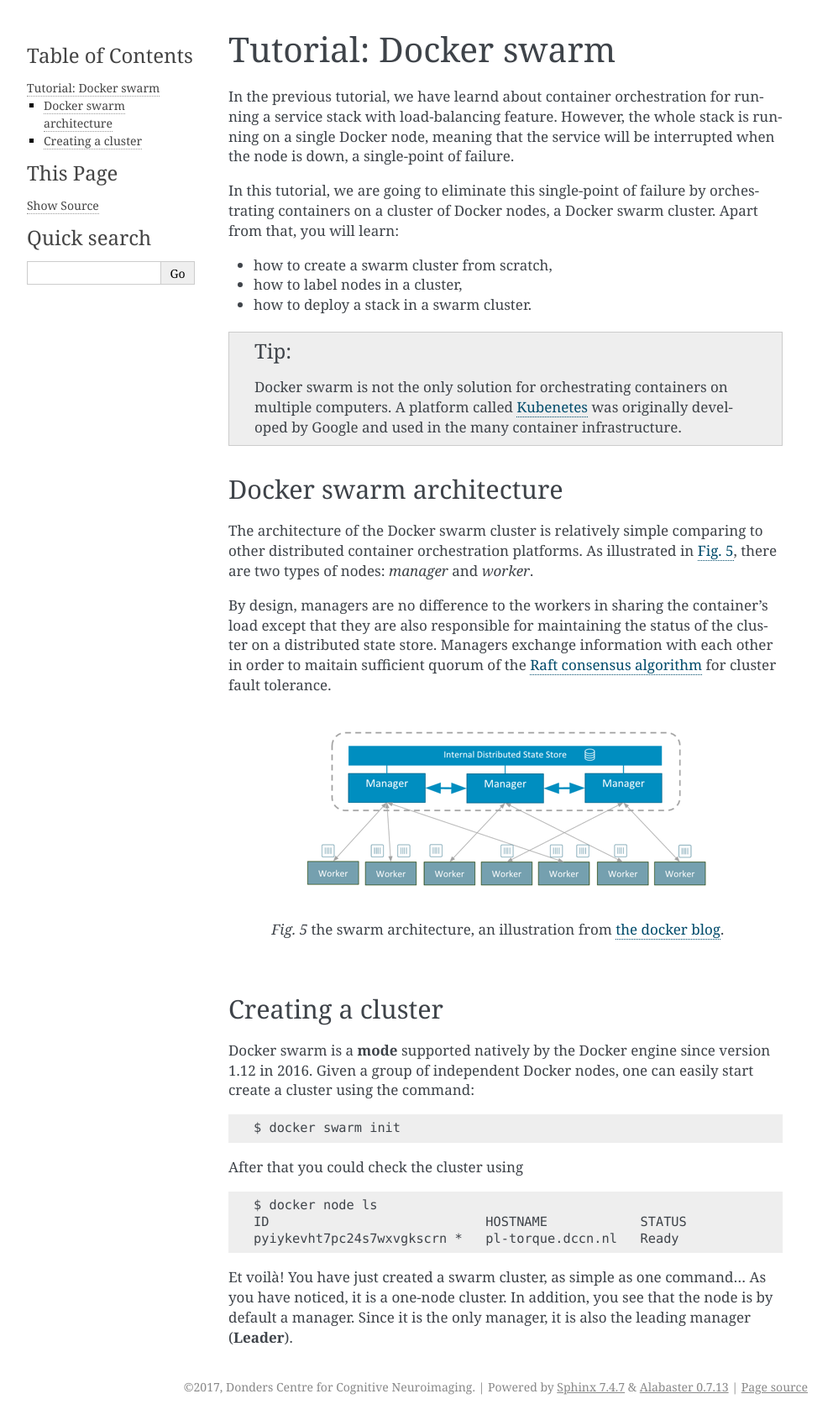
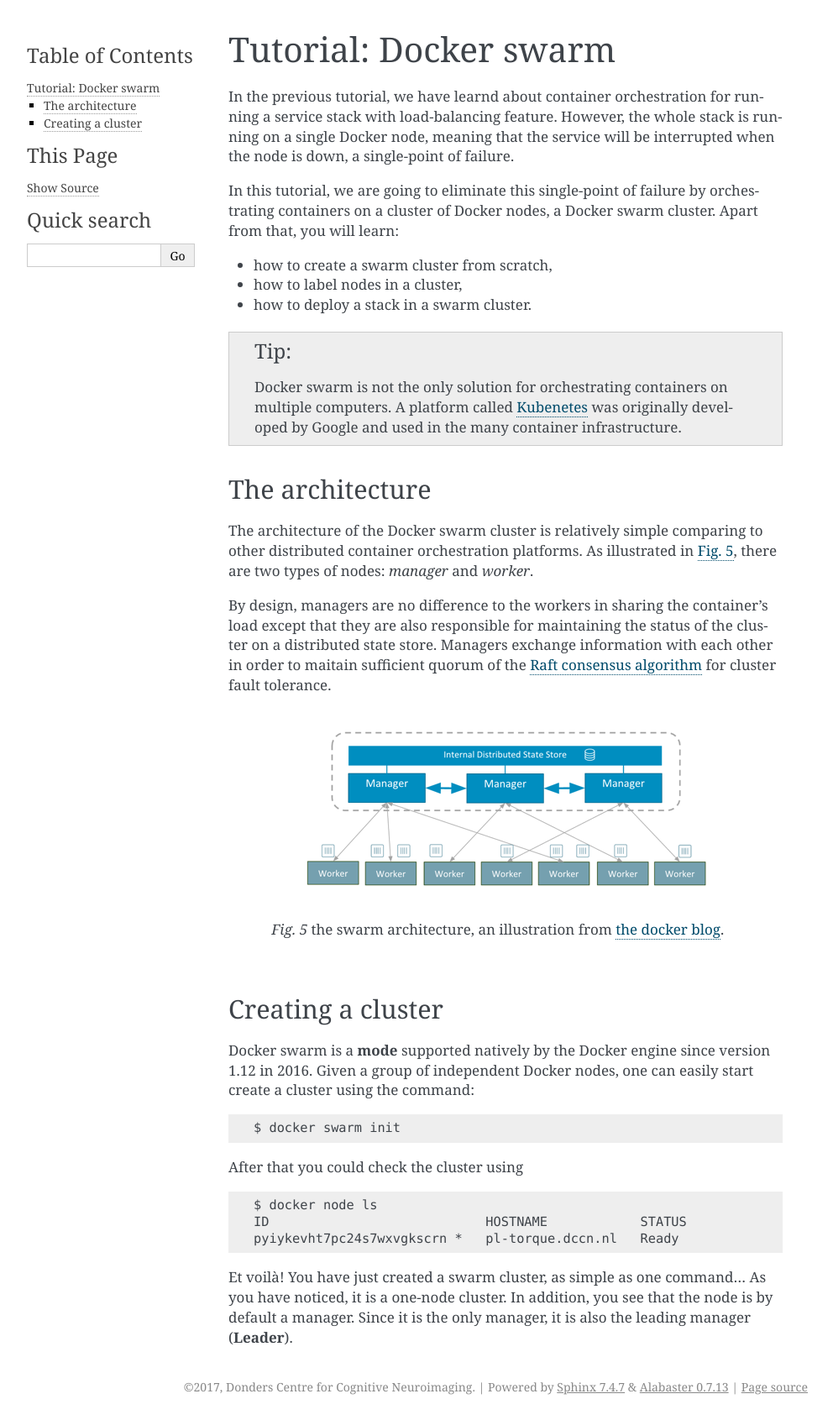
Before and after one commit to Donders-Institute/docker-swarm-setup, a Sphinx documentation site: the page built from doc/tutorial/swarm.rst, in a window 1280 px wide. Shown: the whole page at 84% size, without its empty margins (148-1140 px from the left). Built offline with Sphinx 7.4.7, drawn with Linux system fonts in a browser that asks for light colours.

Commit message:
Update swarm.rst

```diff
--- a/doc/tutorial/swarm.rst
+++ b/doc/tutorial/swarm.rst
@@ -12,8 +12,8 @@ In this tutorial, we are going to eliminate this single-point of failure by orch
 .. tip::
     Docker swarm is not the only solution for orchestrating containers on multiple computers.  A platform called `Kubenetes <https://kubernetes.io/>`_ was originally developed by Google and used in the many container infrastructure.
 
-Docker swarm architecture
-=========================
+The architecture
+================
 
 The architecture of the Docker swarm cluster is relatively simple comparing to other distributed container orchestration platforms. As illustrated in :numref:`swarmarchitecture`, there are two types of nodes: *manager* and *worker*.
 
```
